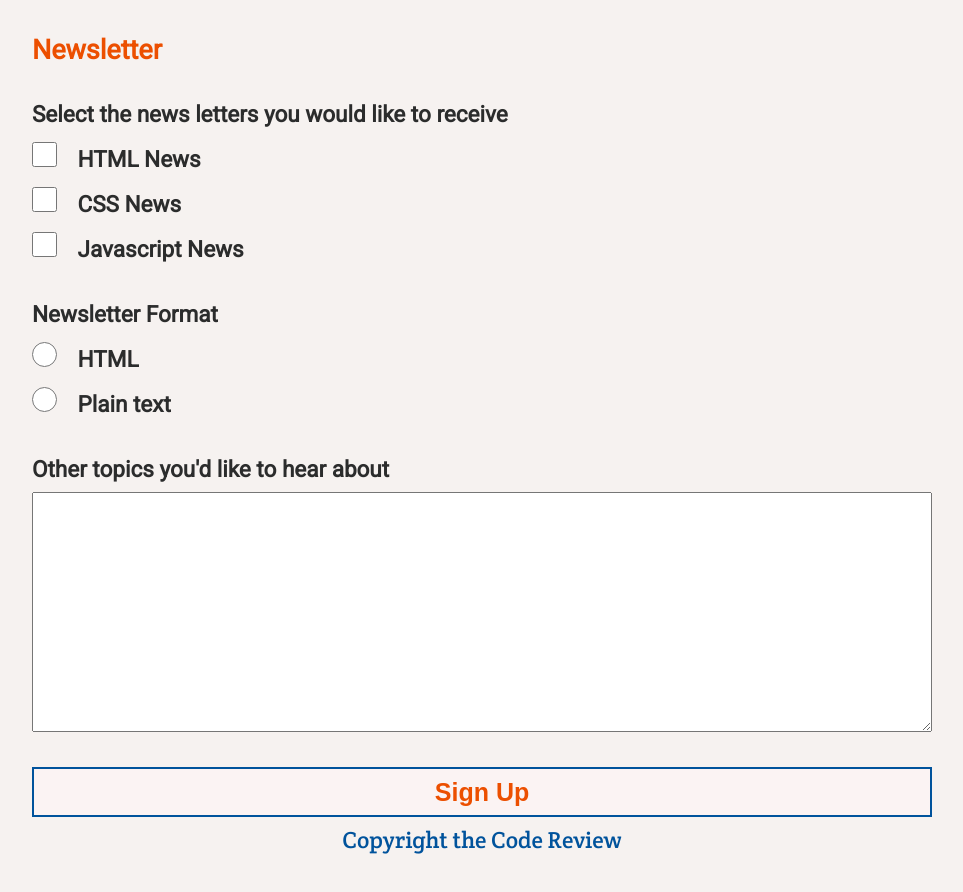
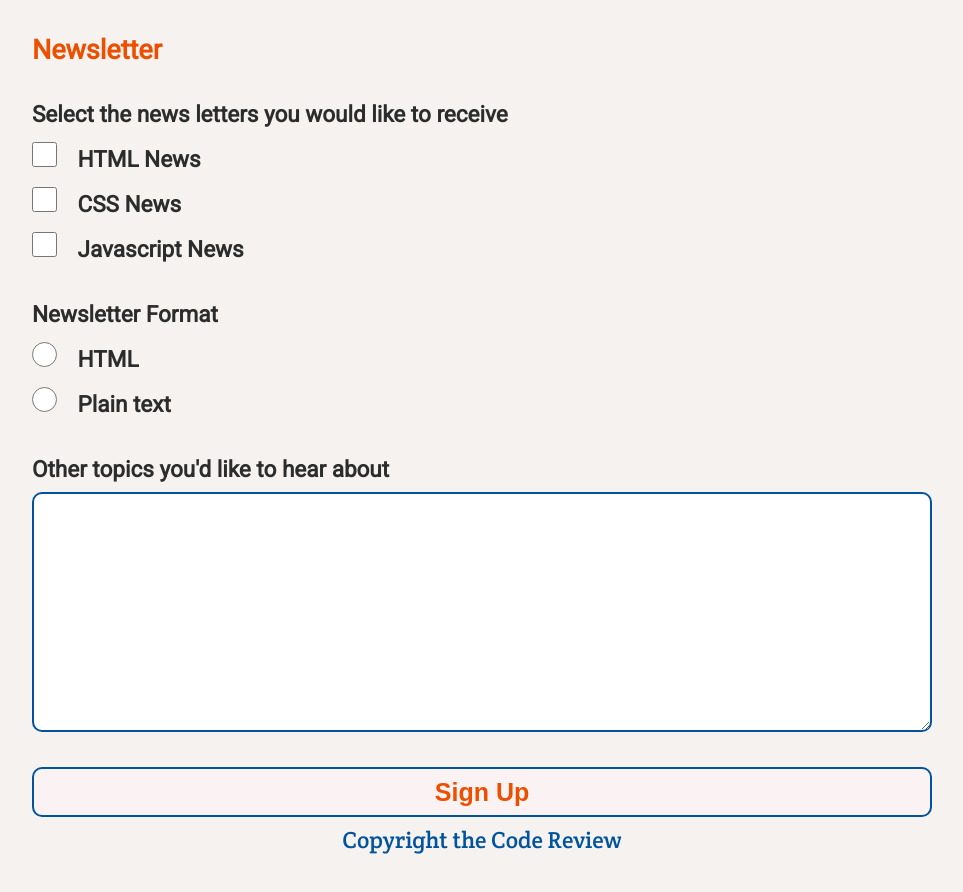
Before and after one commit to amouna89/Online-registration-Form, a plain HTML site: page index.html in a window 1280 px wide. Shown: the part 1000-1892 px from the top of the page, without its empty margins (158-1121 px from the left). Drawn offline with Linux system fonts and the light colour scheme.

Commit message:
placeholder update

```diff
--- a/css/style.css
+++ b/css/style.css
@@ -112,6 +112,11 @@ input:focus,select:focus,textarea:focus{
     border: 4px solid rgb(236, 79, 0);
 
 }
+::placeholder {
+    color: #00539CFF;
+    text-align: right;
+    margin-right:20px;
+  }
 
 input,select {
     background-color: rgb(251, 243, 243);
@@ -142,6 +147,8 @@ input[type="checkbox"], input[type="radio"]{
 textarea {
     width: 100%;
     height: 30vh;
+    border: 2px solid #00539CFF;
+    border-radius:10px ;
 
 }
 button {
@@ -151,7 +158,8 @@ button {
     color:rgb(236, 79, 0);
     background-color: rgb(251, 243, 243);
     border: 2px solid #00539CFF;
-    font-weight: 600;
+    border-radius:10px;
+    font-weight:600;
 }
 footer {
 
```
